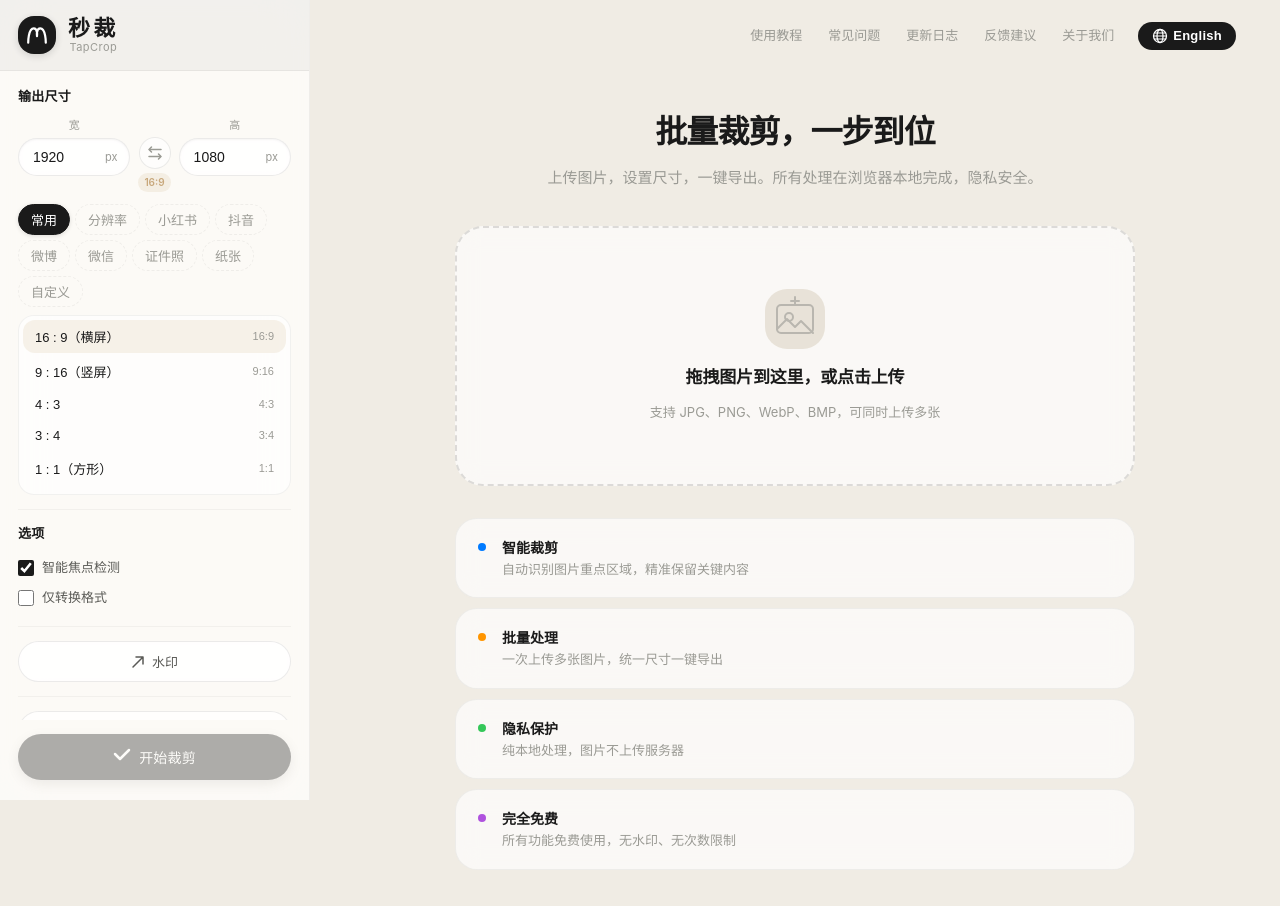
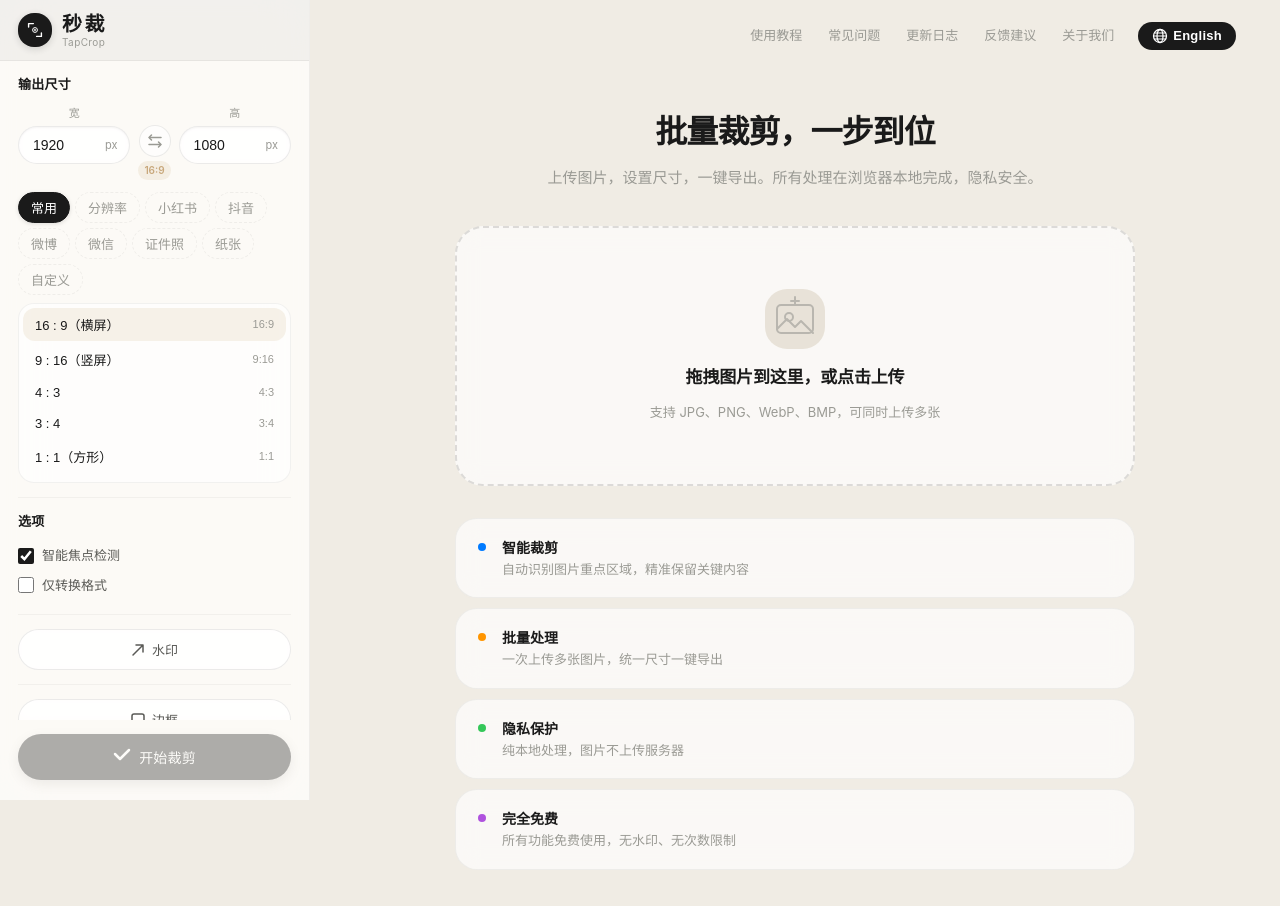
Before and after one commit to humphrey1114/quickcrop, a React (Vite) app: page / in a window 1280 px wide. Built offline with nearby package versions, Linux system fonts and the light colour scheme.

Commit message:
优化品牌展示：英文模式单行显示TapCrop，整体更紧凑

```diff
--- a/src/App.css
+++ b/src/App.css
@@ -56,17 +56,17 @@
 .sidebar-brand {
   display: flex;
   align-items: center;
-  gap: 12px;
-  margin: -14px -18px 16px;
-  padding: 16px 18px;
+  gap: 10px;
+  margin: -14px -18px 14px;
+  padding: 12px 18px;
   background: rgba(0, 0, 0, 0.04);
   border-bottom: 1px solid var(--border-light);
 }
 
 .brand-icon {
   flex-shrink: 0;
-  width: 38px;
-  height: 38px;
+  width: 34px;
+  height: 34px;
   border-radius: var(--r-md);
   background: var(--primary);
   display: flex;
@@ -76,26 +76,25 @@
 }
 
 .brand-icon svg {
-  width: 22px;
-  height: 22px;
+  width: 20px;
+  height: 20px;
 }
 
 .brand-text {
   display: flex;
   flex-direction: column;
-  align-items: center;
 }
 
 .brand-name {
-  font-size: 22px;
+  font-size: 20px;
   font-weight: 700;
   color: var(--text);
-  letter-spacing: 0.15em;
-  line-height: 1.15;
+  letter-spacing: 0.12em;
+  line-height: 1.2;
 }
 
 .brand-tag {
-  font-size: 11px;
+  font-size: 10px;
   color: var(--text-3);
   letter-spacing: 0.04em;
   line-height: 1.2;
--- a/src/App.jsx
+++ b/src/App.jsx
@@ -61,7 +61,7 @@ function gcd(a, b) { return b === 0 ? a : gcd(b, a % b) }
 let imageIdCounter = 0
 
 export default function App() {
-  const { t } = useLanguage()
+  const { t, lang } = useLanguage()
   const [settings, setSettings] = useState(loadSettings)
   const [images, setImages] = useState([])
   const [processing, setProcessing] = useState(false)
@@ -256,13 +256,16 @@ export default function App() {
         <div className="sidebar-inner">
           <div className="sidebar-brand">
             <div className="brand-icon">
-              <svg width="24" height="24" viewBox="0 0 100 80" fill="none">
-                <path d="M10 75 C10 75, 10 10, 35 10 C55 10, 50 45, 50 45 C50 45, 45 10, 65 10 C90 10, 90 75, 90 75" stroke="#fff" strokeWidth="10" strokeLinecap="round" strokeLinejoin="round" fill="none" />
+              <svg width="22" height="22" viewBox="0 0 100 100" fill="none">
+                <path d="M18 35 L18 18 L42 18" stroke="#fff" strokeWidth="7" strokeLinecap="round" strokeLinejoin="round"/>
+                <path d="M82 65 L82 82 L58 82" stroke="#fff" strokeWidth="7" strokeLinecap="round" strokeLinejoin="round"/>
+                <circle cx="50" cy="50" r="12" stroke="#fff" strokeWidth="5" fill="none"/>
+                <circle cx="50" cy="50" r="4.5" fill="#fff"/>
               </svg>
             </div>
             <div className="brand-text">
               <h1 className="brand-name">{t('brand.name')}</h1>
-              <span className="brand-tag">{t('brand.tag')}</span>
+              {lang === 'zh' && <span className="brand-tag">{t('brand.tag')}</span>}
             </div>
           </div>
 
```
